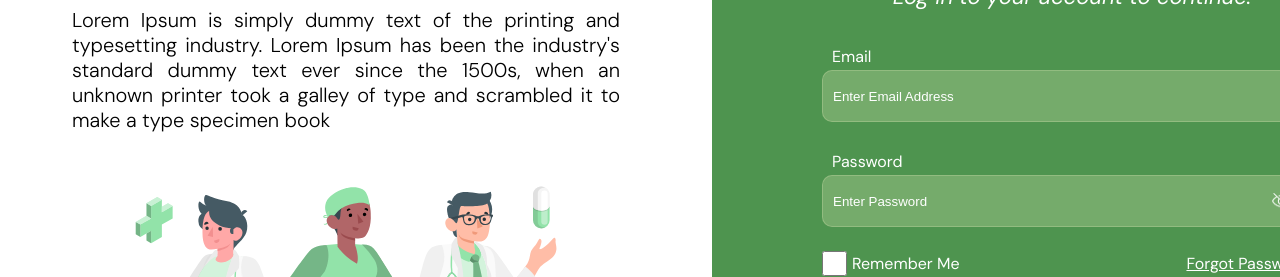
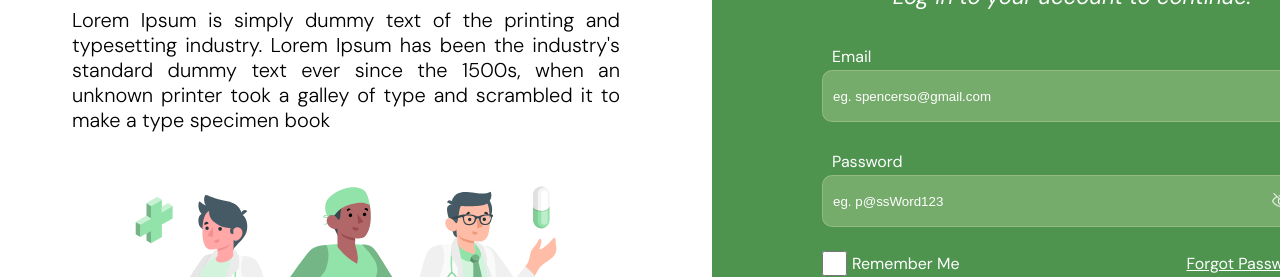
Before and after one commit to cljudilla09/Clinic-Inventory, a React (Create React App) app: page / in a window 1280 px wide. Shown: the part 321-598 px from the top of the page. Built offline with nearby package versions, Linux system fonts and the light colour scheme; a web font is replaced by a local one.

Commit message:
added hooks

```diff
--- a/src/components/button-component/button.tsx
+++ b/src/components/button-component/button.tsx
@@ -2,6 +2,7 @@ export default function Button(props : any){
     return (
         <div className="btn-wrapper">
             <button
+                onClick={props.onChecked}
                 id={props.id}
                 type={props.type}
             > {props.elementText}</button>
--- /dev/null
+++ b/src/data/credential.json
@@ -0,0 +1,6 @@
+{
+    "cred" : {
+        "email" : "qa",
+        "password": "qa"
+    }
+}
--- a/src/features/Login/input.tsx
+++ b/src/features/Login/input.tsx
@@ -15,6 +15,9 @@ export default function Input(props: any){
                 placeholder={props.placeholder}
                 id={props.id}
                 name={props.name}
+                value={props.value}
+                // required
+                onChange={props.onChangeField}
             />
             { props.name === "password" &&
                 <button id="eye" type="button" onClick={props.onChecked}>
--- /dev/null
+++ b/src/hooks/handleChange.tsx
@@ -0,0 +1,22 @@
+import { useState } from "react";
+
+export function useChangeFieldLogin(){
+
+    const [credentials, setCredentials] = useState({
+        email : "",
+        password: ""
+    })
+
+    function handleChange(event: any){
+        const {name, value} = event.target
+        //returns the previous value and then sets a new value
+        setCredentials(previousValue => {
+            return {
+                ...previousValue,
+                [name] : value
+            }
+        })
+    }
+
+    return { credentials, setCredentials, handleChange }
+}
--- /dev/null
+++ b/src/hooks/handleClick.tsx
@@ -0,0 +1,42 @@
+import credentials from '../data/credential.json'
+import { useState } from 'react';
+
+const {cred : {email : user_email, password : user_pass}} = credentials
+
+export function useEyeClick() {
+
+  const [isShown, setIsShown] = useState(false);
+
+  function handleEyeClick(){
+    //  console.log("Clicked")
+    setIsShown((previousValue) => {
+        // console.log("boolean us shown state: " + isShown)
+        // console.log("handle eye function: " + handleEyeClick)
+        return !previousValue
+    })
+  };
+
+  return { isShown, handleEyeClick };
+}
+
+export function useLoginClick(email : string, password : string, fnc : any){
+
+    function handleAuthLogin(event : any){
+        //simple validation for testsing
+        if(email === user_email && password == user_pass){
+            console.log("Login successful")
+            window.location.href = 'https://www.youtube.com/watch?v=nI8PYZNFtac';
+        }else{
+            console.log("login failed")
+        }
+
+        fnc({
+            email : "",
+            password: ""
+        })
+
+        event.preventDefault()
+    }
+
+    return { handleAuthLogin }
+}
--- a/src/index.css
+++ b/src/index.css
@@ -10,10 +10,6 @@
 .outline-border-none{
     outline: none;
     border: none;
-}
-
-.font-400{
-    font-weight: 400;
 }
 
 /* LOGIN */
@@ -146,7 +142,7 @@
 }
 
 .greeting-info p{
-    font-weight: 400;
+    /* font-weight: 400; */
     font-style: italic;
     font-size: 22px;
     margin-top: 0;
@@ -185,7 +181,6 @@
     position: relative;
     align-self: flex-start;
     color: #ffffff;
-    font-weight: 400;
     left: 10px;
     font-family: "DM Sans";
 }
@@ -199,9 +194,13 @@
     width: 99%;
 }
 
+.rm-fp-container a, .rm-fp-container .rm-wrapper label,
+.login-form-wrapper .input-wrapper label, .greeting-info p {
+    font-weight: 400;
+}
+
 .rm-fp-container a, .rm-fp-container .rm-wrapper label{
     color: #ffffff;
-    font-weight: 400;
     font-size: 16px;
     font-family: "DM Sans";
 }
@@ -232,9 +231,12 @@
 }
 
 .btn-wrapper button{
+    font-weight: 700;
+}
+
+.btn-wrapper button{
     background-color: #B4E197;
     font-size: 18px;
-    font-weight: 700;
     text-align: center;
     height: 50px;
     width: 80%;
@@ -264,3 +266,7 @@
 #eye:hover, #login-checkbox:hover, #login-btn{
     cursor: pointer;
 }
+
+
+
+/* SIDEBAR */
--- a/src/pages/Login.tsx
+++ b/src/pages/Login.tsx
@@ -3,24 +3,21 @@ import Image from "../components/image-component/image"
 import Input from "../features/Login/input"
 import Button from "../components/button-component/button"
 import images_ from "../data/images"
-import { useState } from "react"
+import { useEyeClick, useLoginClick } from "../hooks/handleClick"
+import { useChangeFieldLogin } from "../hooks/handleChange"
 
 const { login : {clinicLogo : {name : clinic_alt, src: logo},
-    doctorImg : {name: doc_alt, src: dctr_img}},
-    eye : {hide : {name : h_eye, src: e_hide}, show : {name : s_eye, src: e_show}}
+    doctorImg : {name: doc_alt, src: dctr_img}}
 } = images_
 
 
 export default function Login(){
-
-    const [clickEye, setClickEye] = useState(false)
-
-    function handleEyeClick(){
-        console.log("Clicked")
-        setClickEye((prevEyeBool) => {
-            return !prevEyeBool
-        })
-    }
+    // state for eye buttonns
+    const { isShown, handleEyeClick } = useEyeClick();
+    // state for fields
+    const { credentials, setCredentials, handleChange } = useChangeFieldLogin();
+    // handle simple Auth
+    const { handleAuthLogin } = useLoginClick(credentials.email, credentials.password, setCredentials);
 
     return (
         <div className="login-row-container">
@@ -58,15 +55,20 @@ export default function Login(){
                         <div className="form-container">
                             <form action="" className="login-form-wrapper">
                                 <Input labelFor="email" labelText="Email"
-                                    type="text" placeholder="Enter Email Address"
+                                    type="email" placeholder="eg. spencerso@gmail.com"
                                     id="email" name="email"
+                                    onChangeField = { handleChange }
+                                    value={credentials.email}
                                 />
                                 <Input labelFor="password" labelText="Password"
-                                    type={clickEye === false ? "password" : "text"}
-                                    placeholder="Enter Password"
+                                    type={isShown === false ? "password" : "text"}
+                                    placeholder="eg. p@ssWord123"
                                     id="password" name="password"
                                     onChecked={ handleEyeClick }
-                                    onClickedEye = { clickEye }
+                                    onClickedEye = { isShown }
+                                    onChangeField = { handleChange }
+                                    value={credentials.password}
+
                                 />
                                 <div className="rm-fp-container">
                                     <div className="rm-wrapper">
@@ -76,6 +78,7 @@ export default function Login(){
                                     <a href="test#.com">Forgot Password?</a>
                                 </div>
                                 <Button
+                                    onChecked={ handleAuthLogin }
                                     id="login-btn"
                                     type="submit"
                                     elementText="Log In"
```
